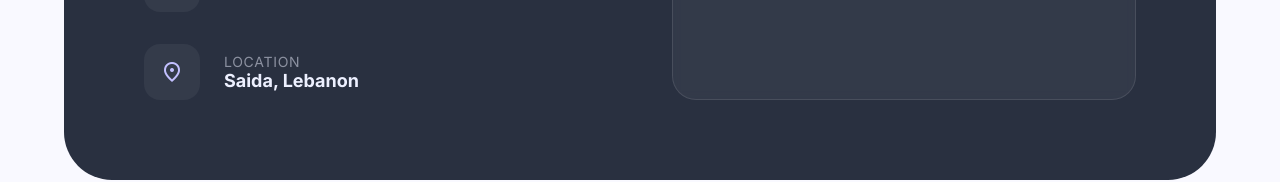
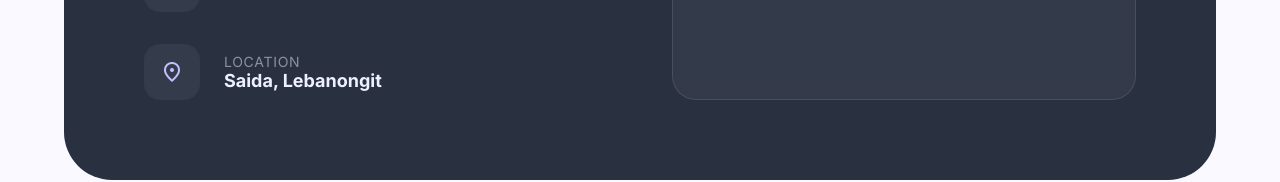
Before and after one commit to mohasham/digital-hub-react-portfolio-project, a React (Vite) app: page / in a window 1280 px wide. Shown: the part 4082-4264 px from the top of the page. Built offline with nearby package versions, Linux system fonts and the light colour scheme.

Commit message:
adding another styles

```diff
--- a/src/sections/contact/contact.component.jsx
+++ b/src/sections/contact/contact.component.jsx
@@ -48,7 +48,7 @@ const Contact = () => {
                 </div>
                 <div>
                   <p className="contact-wrapper-block__label">Location</p>
-                  <p className="contact-wrapper-block__value" data-location="Saida, Lebanon">Saida, Lebanon</p>
+                  <p className="contact-wrapper-block__value" data-location="Saida, Lebanon">Saida, Lebanongit </p>
                 </div>
               </div>
 
```
